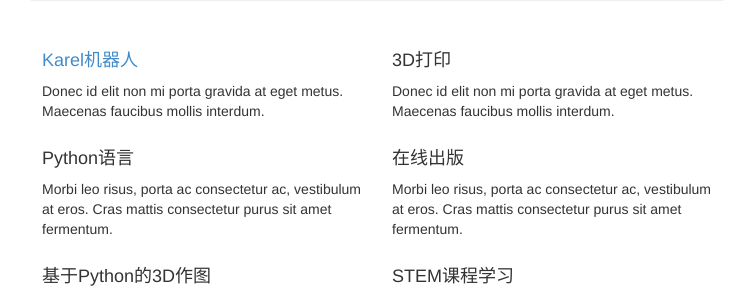
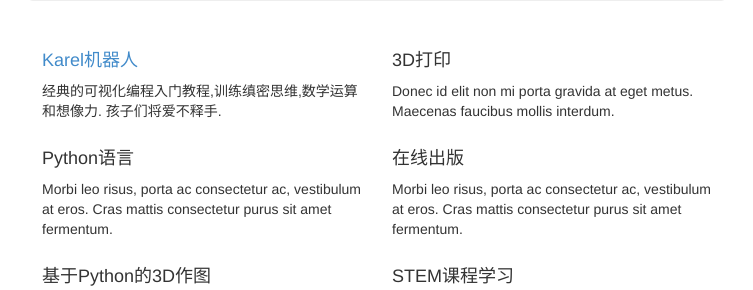
Before and after one commit to Computing-works/pine, a Django app: template register/templates/register/index.html in a window 1280 px wide. Shown: the part 474-764 px from the top of the page, without its empty margins (263-1016 px from the left). Run offline with Django 3.2, Linux system fonts and the light colour scheme; the template is opened without the code that fills it, so the values that code supplies are empty; parts of the project's set-up code (start-up, migrations or seed data) failed here and were passed over; some libraries are stand-ins or nearby versions.

Commit message:
Karel intro

```diff
--- a/register/templates/register/index.html
+++ b/register/templates/register/index.html
@@ -61,7 +61,7 @@
       <div class="row marketing">
         <div class="col-lg-6">
           <a href="{% url "regis:about" %}"><h4>Karel机器人</h4></a>
-          <p>Donec id elit non mi porta gravida at eget metus. Maecenas faucibus mollis interdum.</p>
+          <p>经典的可视化编程入门教程,训练缜密思维,数学运算和想像力. 孩子们将爱不释手.</p>
 
           <h4>Python语言</h4>
           <p>Morbi leo risus, porta ac consectetur ac, vestibulum at eros. Cras mattis consectetur purus sit amet fermentum.</p>
```
